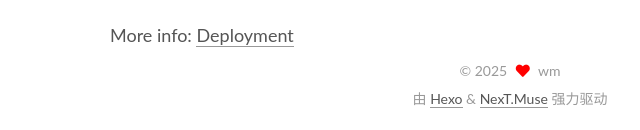
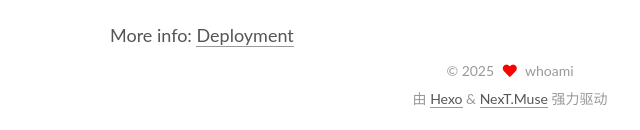
Before and after one commit to itismyname/itismyname.github.io, a plain HTML site: page index.html in a window 1280 px wide. Shown: the part 1446-1576 px from the top of the page, 130-770 px from the left. Drawn offline with Linux system fonts and the light colour scheme.

Commit message:
Site updated: 2025-04-03 14:04:57

```diff
--- a/index.html
+++ b/index.html
@@ -25,7 +25,7 @@
 <meta property="og:url" content="http://example.com/index.html">
 <meta property="og:site_name" content="abandon">
 <meta property="og:locale" content="zh_CN">
-<meta property="article:author" content="wm">
+<meta property="article:author" content="whoami">
 <meta name="twitter:card" content="summary">
 
 <link rel="canonical" href="http://example.com/">
@@ -149,7 +149,7 @@
 
     <span hidden itemprop="author" itemscope itemtype="http://schema.org/Person">
       <meta itemprop="image" content="/images/avatar.gif">
-      <meta itemprop="name" content="wm">
+      <meta itemprop="name" content="whoami">
       <meta itemprop="description" content="">
     </span>
 
@@ -206,7 +206,7 @@
 
     <span hidden itemprop="author" itemscope itemtype="http://schema.org/Person">
       <meta itemprop="image" content="/images/avatar.gif">
-      <meta itemprop="name" content="wm">
+      <meta itemprop="name" content="whoami">
       <meta itemprop="description" content="">
     </span>
 
@@ -326,7 +326,7 @@
 
       <div class="site-overview-wrap sidebar-panel">
         <div class="site-author motion-element" itemprop="author" itemscope itemtype="http://schema.org/Person">
-  <p class="site-author-name" itemprop="name">wm</p>
+  <p class="site-author-name" itemprop="name">whoami</p>
   <div class="site-description" itemprop="description"></div>
 </div>
 <div class="site-state-wrap motion-element">
@@ -366,7 +366,7 @@
   <span class="with-love">
     <i class="fa fa-heart"></i>
   </span>
-  <span class="author" itemprop="copyrightHolder">wm</span>
+  <span class="author" itemprop="copyrightHolder">whoami</span>
 </div>
   <div class="powered-by">由 <a href="https://hexo.io/" class="theme-link" rel="noopener" target="_blank">Hexo</a> & <a href="https://muse.theme-next.org/" class="theme-link" rel="noopener" target="_blank">NexT.Muse</a> 强力驱动
   </div>
```
Also changed, not shown: 2025/04/03/hello-world/index.html (+4 -4 lines), 2025/04/03/test1/index.html (+4 -4 lines), archives/2025/04/index.html (+3 -3 lines), archives/2025/index.html (+3 -3 lines), archives/index.html (+3 -3 lines).
